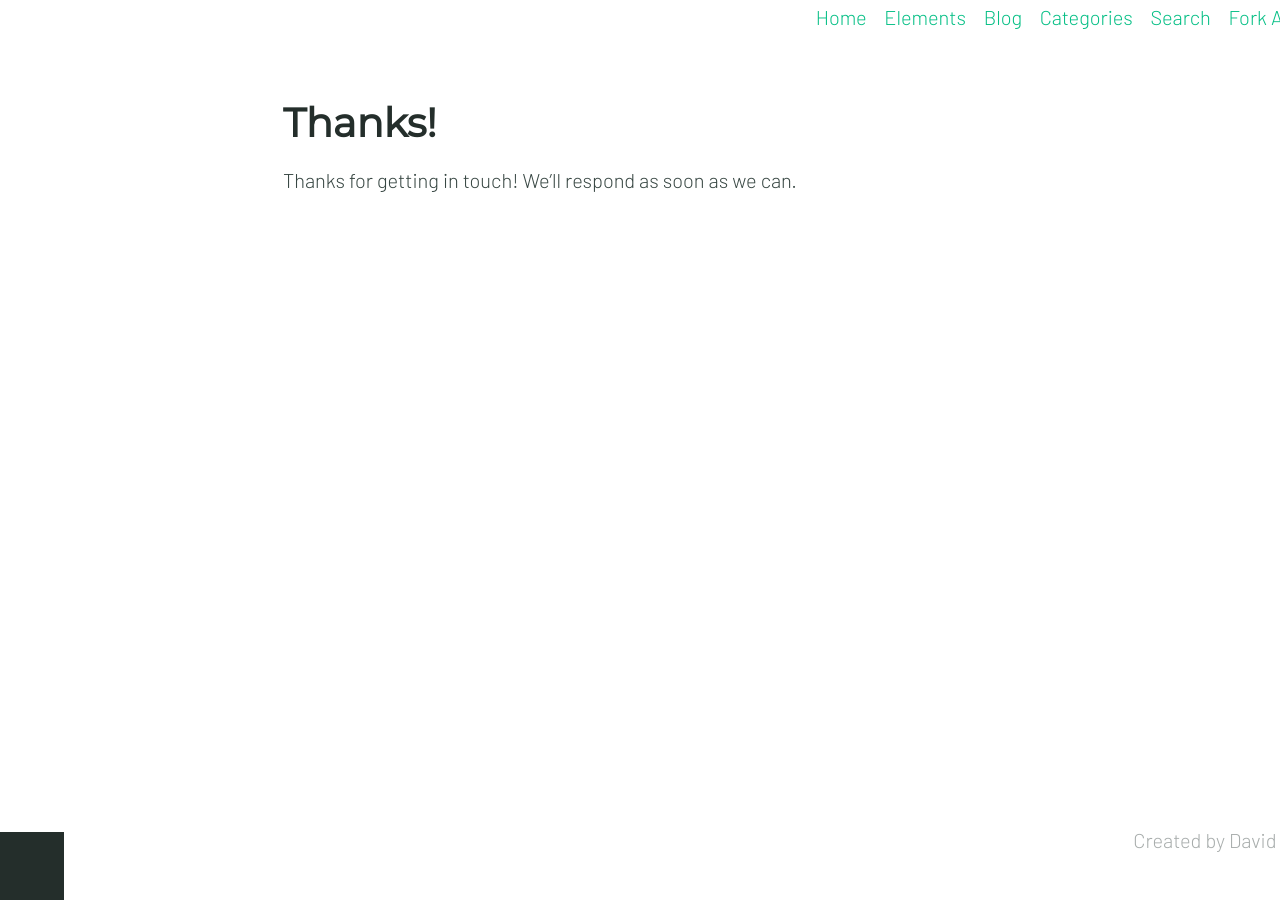
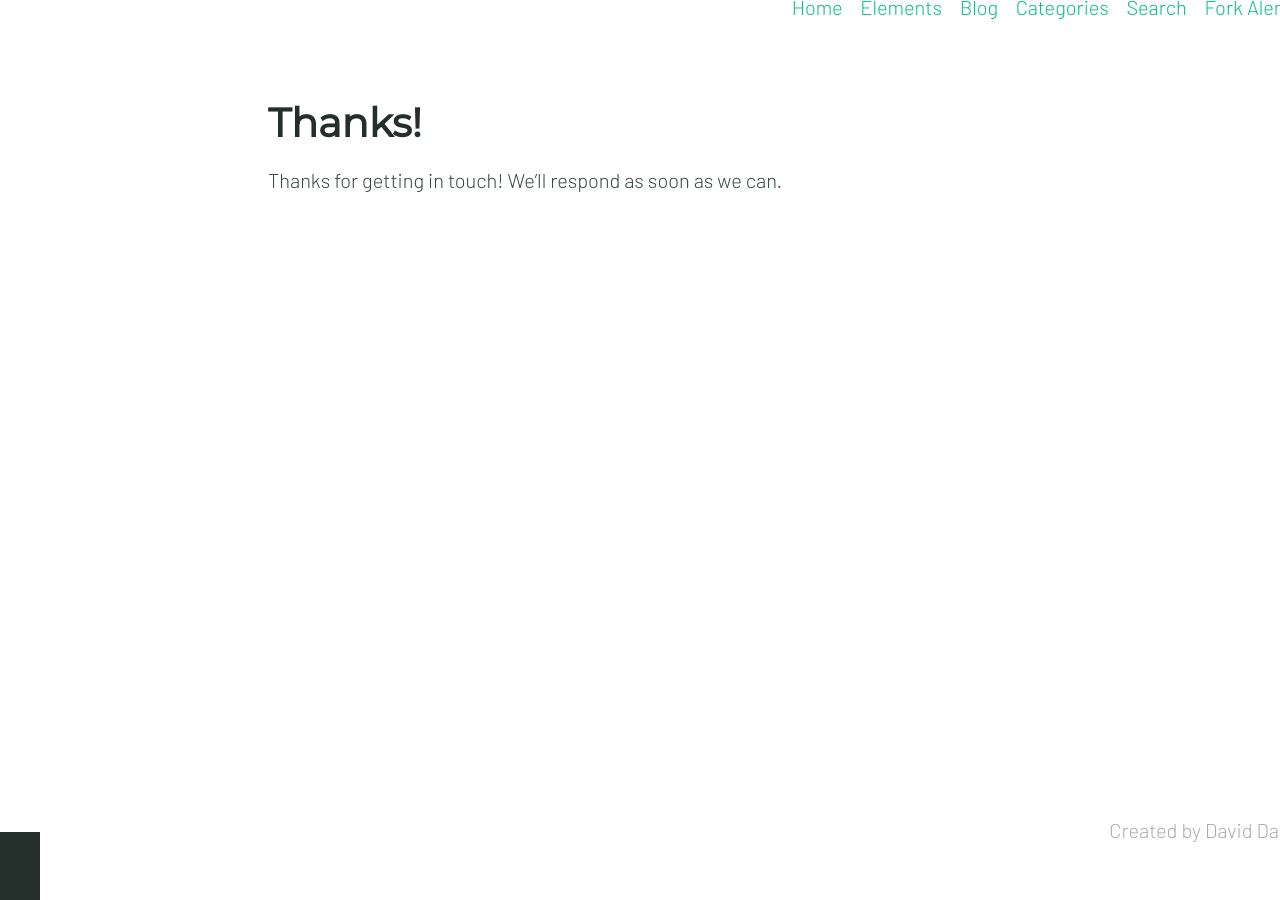
Before and after one commit to earlyheadstart/leadeducation2, a Jekyll site: the page built from thanks.md, in a window 1280 px wide. Built offline with Jekyll 4.4.1, drawn with Linux system fonts in a browser that asks for light colours; some web fonts are replaced.

Commit message:
Update _theme.scss

```diff
--- a/_sass/_theme.scss
+++ b/_sass/_theme.scss
@@ -9,7 +9,7 @@ body {
 }
 
 .container {
-  width: 90%;
+  width: 100%;
   max-width: 1200px;
   margin: 0 auto;
 }
@@ -23,7 +23,7 @@ body {
     position: fixed;
     width: 100%;
     background: white;
-    height: 85px;
+    height: 105px;
   }
   .logo {
     @include flex(0 0 auto);
```
